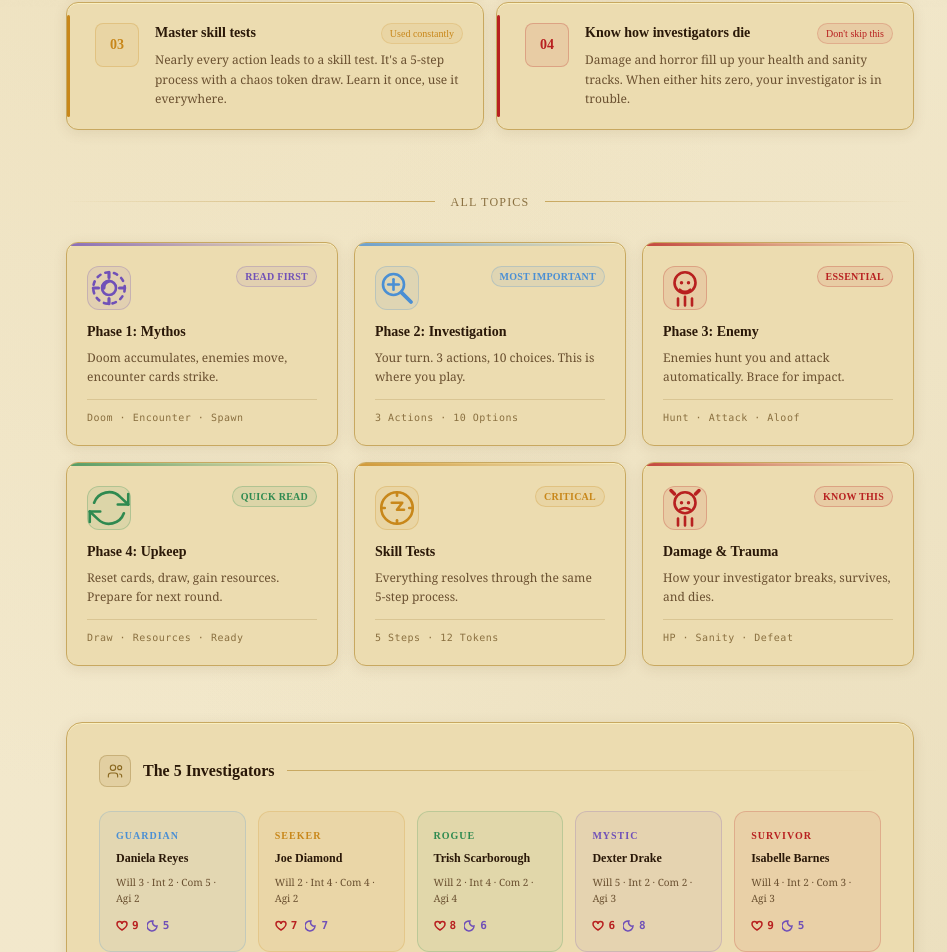
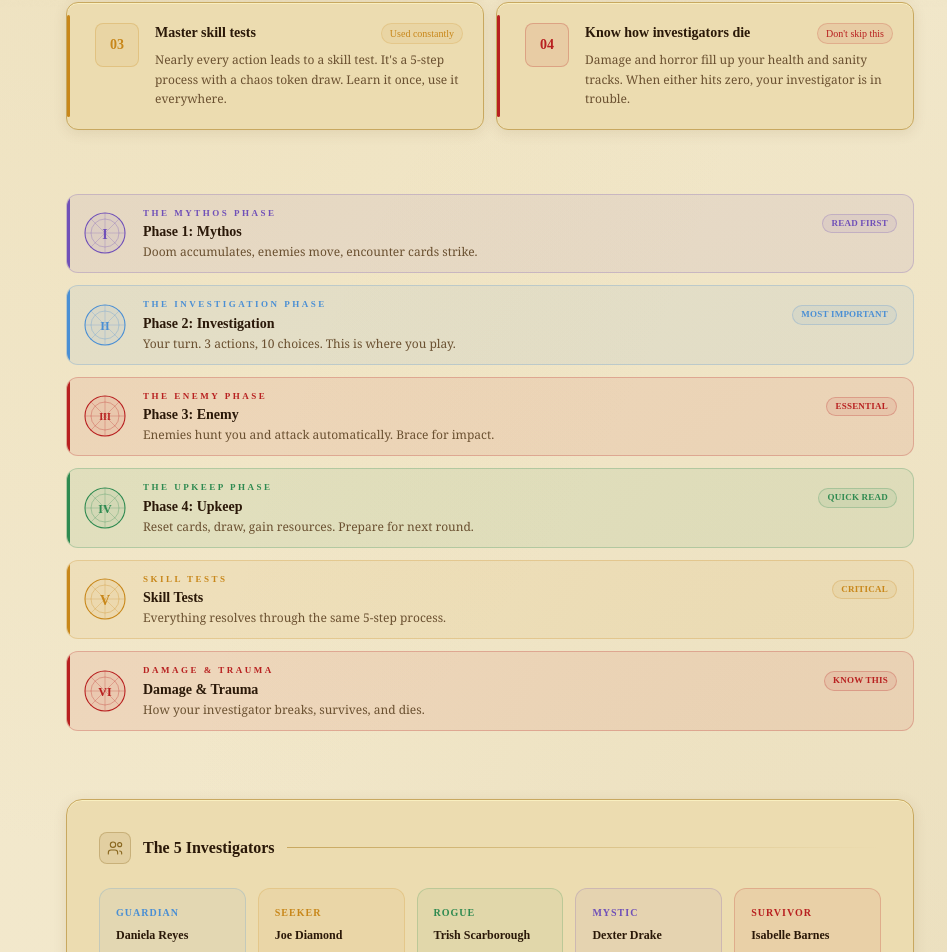
Before and after one commit to aali2162/arkham-horror-2026, a Next.js app: page / in a window 1280 px wide. Shown: the part 793-1745 px from the top of the page, without its empty margins (150-1097 px from the left). Built offline with nearby package versions, Linux system fonts and the light colour scheme.

Commit message:
Session 13: Elder Sign chapter markers on Learn page; Orrery header + Elder Sign doom pips on Play session

```diff
--- a/src/app/page.tsx
+++ b/src/app/page.tsx
@@ -367,22 +367,72 @@ export default function HomePage() {
 
           </section>
 
-          {/* ── Divider ───────────────────────────────────── */}
-          <div className="max-w-4xl mx-auto px-4 sm:px-6 mb-8">
-            <div className="flex items-center gap-4">
-              <div className="h-px flex-1" style={{ background: "linear-gradient(90deg, transparent, #c8a860)" }} />
-              <span className="text-xs font-heading tracking-widest uppercase" style={{ color: "#8a7040" }}>All Topics</span>
-              <div className="h-px flex-1" style={{ background: "linear-gradient(90deg, #c8a860, transparent)" }} />
-            </div>
-          </div>
-
-          {/* ── Topic grid ───────────────────────────────── */}
+          {/* ── Chapter Markers + Topic Cards ────────────── */}
           <section className="max-w-4xl mx-auto px-4 sm:px-6 pb-14">
-            <div className="grid grid-cols-1 sm:grid-cols-2 lg:grid-cols-3 gap-4">
-              {topics.map((topic, i) => (
-                <TopicCard key={topic.href} {...topic} delay={i + 1} />
-              ))}
-            </div>
+            {topics.map((topic, i) => {
+              const romans = ["I", "II", "III", "IV", "V", "VI"];
+              const subtitles = [
+                "The Mythos Phase",
+                "The Investigation Phase",
+                "The Enemy Phase",
+                "The Upkeep Phase",
+                "Skill Tests",
+                "Damage & Trauma",
+              ];
+              const c = {
+                blue:   { hex: "#4a8fd4", bg: "rgba(74,143,212,0.08)",  border: "rgba(74,143,212,0.25)" },
+                green:  { hex: "#2e8a50", bg: "rgba(46,138,80,0.08)",   border: "rgba(46,138,80,0.25)" },
+                red:    { hex: "#b82020", bg: "rgba(184,32,32,0.08)",   border: "rgba(184,32,32,0.25)" },
+                purple: { hex: "#7050b8", bg: "rgba(112,80,184,0.08)",  border: "rgba(112,80,184,0.25)" },
+                amber:  { hex: "#c8871a", bg: "rgba(200,135,26,0.08)",  border: "rgba(200,135,26,0.25)" },
+              }[topic.color];
+              const roman = romans[i] ?? String(i + 1);
+              const subtitle = subtitles[i] ?? "";
+              const fontSize = roman.length === 1 ? 14 : roman.length === 2 ? 12 : 10;
+              return (
+                <div key={topic.href} className="mb-3">
+                  {/* Chapter marker row */}
+                  <Link href={topic.href} className="group flex items-center gap-4 rounded-xl transition-all duration-200 hover:-translate-y-0.5 relative overflow-hidden px-4 py-3"
+                    style={{ background: c.bg, border: `1px solid ${c.border}` }}>
+                    {/* Left colour accent */}
+                    <div className="absolute left-0 top-0 bottom-0 w-[3px]" style={{ background: c.hex }} />
+                    {/* Elder Sign with roman numeral */}
+                    <div className="flex-shrink-0 relative" style={{ width: 44, height: 44 }}>
+                      <svg width="44" height="44" viewBox="0 0 44 44" fill="none">
+                        <circle cx="22" cy="22" r="20" stroke={c.hex} strokeWidth="1.1" fill={c.bg} />
+                        <circle cx="22" cy="22" r="14" stroke={c.hex} strokeWidth="0.5" fill="none" opacity="0.6" />
+                        <line x1="22" y1="2" x2="22" y2="42" stroke={c.hex} strokeWidth="0.7" opacity="0.35" />
+                        <line x1="2" y1="22" x2="42" y2="22" stroke={c.hex} strokeWidth="0.7" opacity="0.35" />
+                        <line x1="7.4" y1="7.4" x2="36.6" y2="36.6" stroke={c.hex} strokeWidth="0.7" opacity="0.35" />
+                        <line x1="36.6" y1="7.4" x2="7.4" y2="36.6" stroke={c.hex} strokeWidth="0.7" opacity="0.35" />
+                        <text x="22" y={fontSize === 14 ? 28 : fontSize === 12 ? 27 : 26}
+                          textAnchor="middle"
+                          fontFamily="Cinzel, serif"
+                          fontSize={fontSize}
+                          fontWeight="700"
+                          fill={c.hex}>{roman}</text>
+                      </svg>
+                    </div>
+                    {/* Text */}
+                    <div className="flex-1 min-w-0">
+                      <div className="text-[9px] font-heading font-semibold tracking-[2.5px] uppercase mb-0.5" style={{ color: c.hex }}>{subtitle}</div>
+                      <div className="font-heading font-bold text-sm mb-0.5" style={{ color: "#2a1808" }}>{topic.title}</div>
+                      <div className="text-xs font-body truncate" style={{ color: "#6a5030" }}>{topic.tagline}</div>
+                    </div>
+                    {/* Detail tag + arrow */}
+                    <div className="flex-shrink-0 flex flex-col items-end gap-1.5">
+                      {topic.difficulty && (
+                        <span className="text-[9px] font-heading font-semibold tracking-wide uppercase px-2 py-0.5 rounded-full whitespace-nowrap"
+                          style={{ background: c.bg, color: c.hex, border: `1px solid ${c.border}` }}>{topic.difficulty}</span>
+                      )}
+                      <svg viewBox="0 0 16 16" className="w-3.5 h-3.5 opacity-0 group-hover:opacity-70 transition-opacity" fill="none" stroke={c.hex} strokeWidth="1.8" strokeLinecap="round">
+                        <path d="M3 8 L13 8 M9 4 L13 8 L9 12"/>
+                      </svg>
+                    </div>
+                  </Link>
+                </div>
+              );
+            })}
           </section>
 
           {/* ── 5 Investigators quick reference ──────────── */}
```
Also changed, not shown: src/app/play/[sessionCode]/page.tsx (+77 -13 lines), 2 other files (tests, documents, lock files or other folders).
